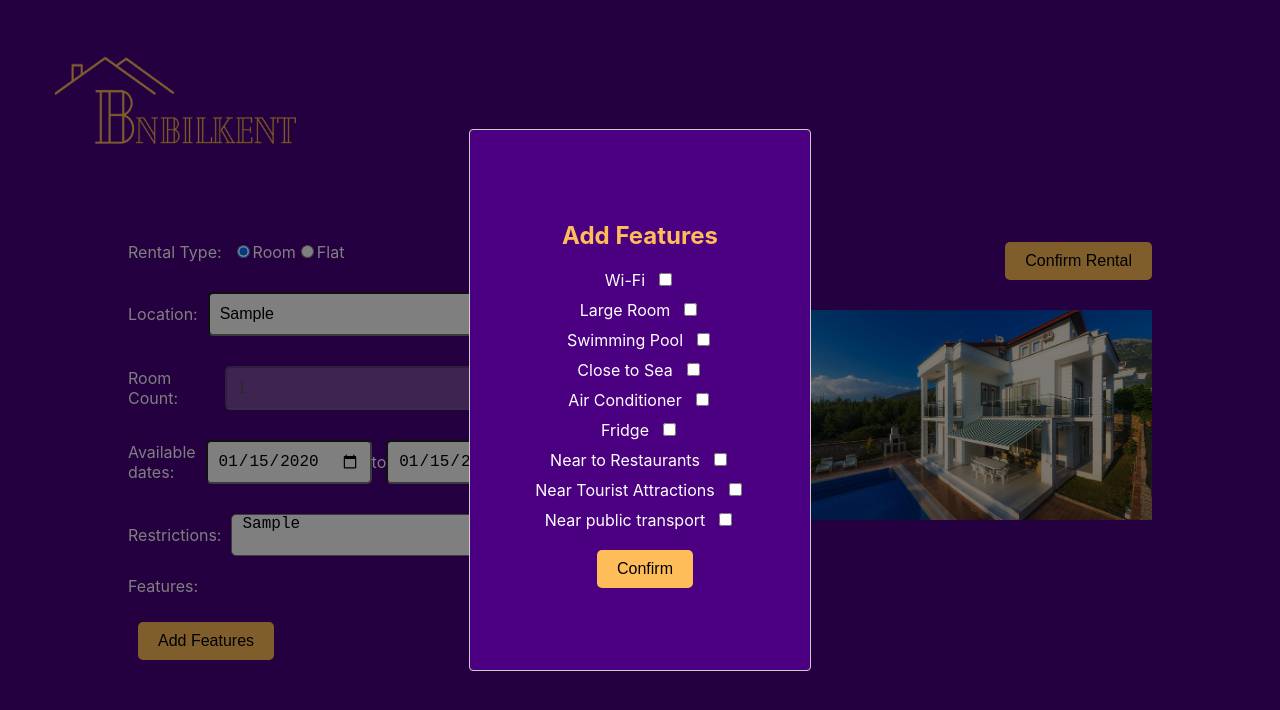
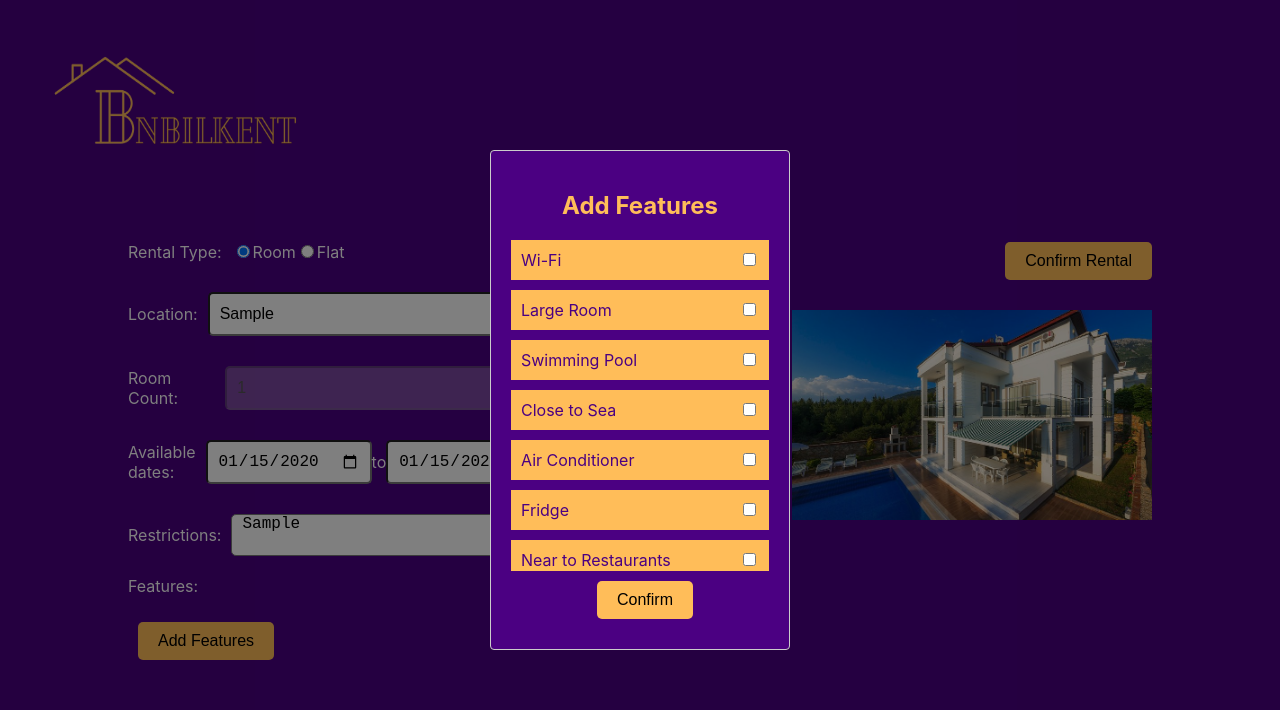
Before and after one commit to mfkucuk/CS-353, a React (Create React App) app in the folder project/frontend/: page /homeowner-rental in a window 1280 px wide. Both pictures are taken after typing "Sample", "2020-01-15", "2020-01-15", "Sample" into the empty fields and a click on the button "Add Features". Shown: the top 710 px of the page. Built offline with nearby package versions, Linux system fonts and the light colour scheme.

Commit message:
modal pop-up updated

```diff
--- a/project/frontend/src/Pages/HomeOwner/HomeOwnerRental.js
+++ b/project/frontend/src/Pages/HomeOwner/HomeOwnerRental.js
@@ -161,20 +161,28 @@ const HomeOwnerRental = () => {
             padding: '20px',
             display: 'flex',
             flexDirection: 'column',
-                        justifyContent: 'center',
-                        alignItems: 'center'
+            justifyContent: 'flex-start',
+            alignItems: 'center',
+            boxSizing: 'border-box'
         }
     }}
 >
-                <h2 style={{ color: '#FFBD59', marginBottom: '20px' }}>Add Features</h2>
+    <h2 style={{ color: '#FFBD59', marginBottom: '20px', backgroundColor: '#4b0082', width: '100%', textAlign: 'center', boxSizing: 'border-box' }}>Add Features</h2>
+    <div style={{ overflowY: 'auto', maxHeight: 'calc(100% - 100px)', width: '100%' }}>
         {featureList.map((feature, index) => (
-                    <div key={index} style={{ marginBottom: '10px' }}>
-                        <label style={{ marginRight: '10px' }}>{feature.name}</label>
+            <div key={index} style={{ marginBottom: '10px', backgroundColor: '#FFBD59', width: '100%', padding: '10px', display: 'flex', justifyContent: 'space-between', alignItems: 'center', boxSizing: 'border-box' }}>
+                <label style={{ marginRight: '10px', color: '#4b0082' }}>{feature.name}</label>
                 <input type="checkbox" checked={feature.enabled} onChange={() => handleAddFeature(index)} />
             </div>
         ))}
-                <button style={buttonStyle} onClick={closeModal}>Confirm</button>
+    </div>
+    <button style={{ ...buttonStyle, alignSelf: 'center' }} onClick={closeModal}>Confirm</button>
 </Modal>
+
+
+
+
+
         </div>
     );
 };
```
Lines whose indentation alone changed are shown as unchanged.
